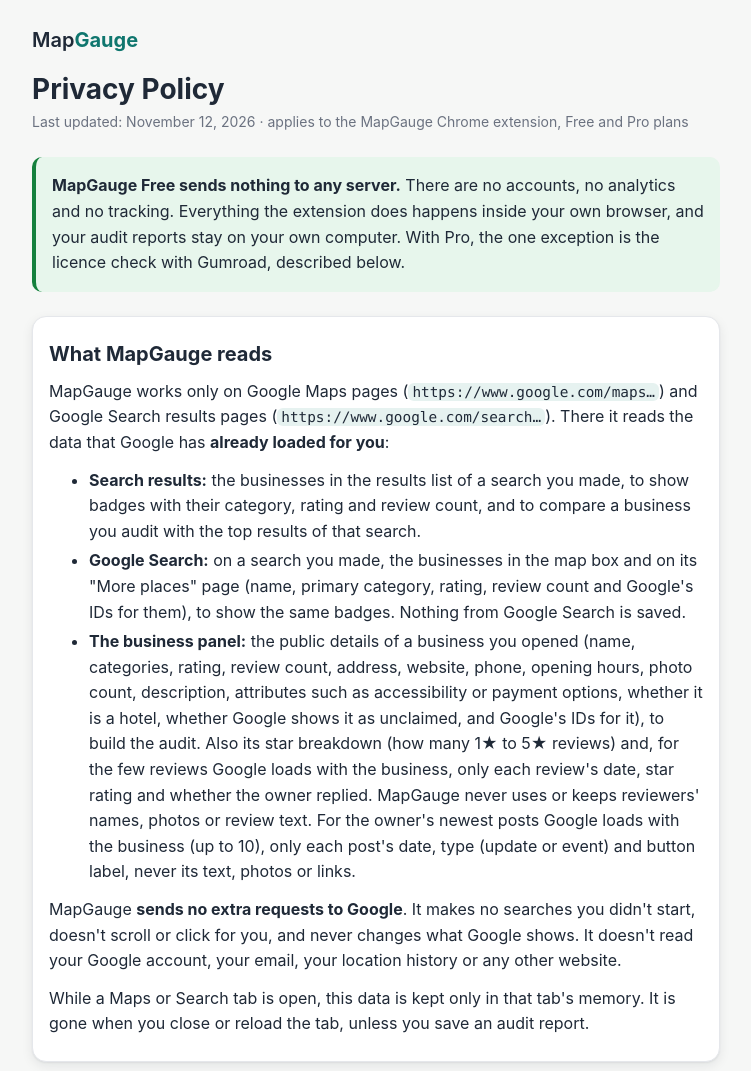
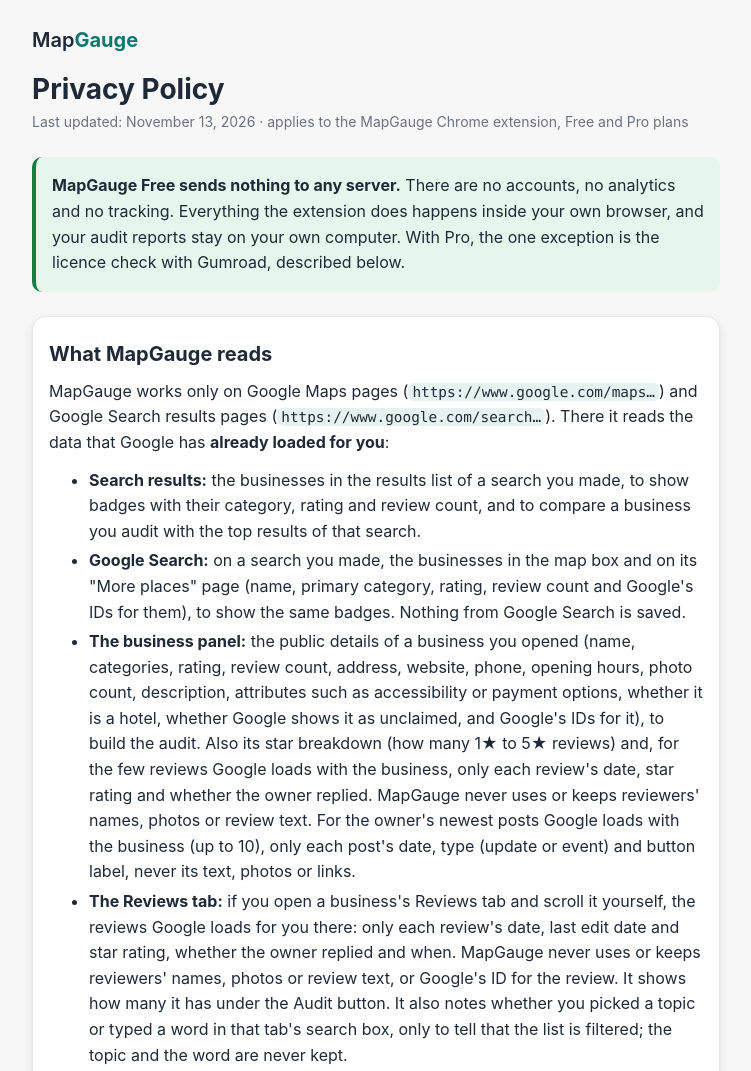
Before and after one commit to Moklesur/mapgauge-site, a plain HTML site: page privacy.html in a window 1280 px wide. Shown: the top 1071 px of the page, without its empty margins (264-1015 px from the left). Drawn offline with Linux system fonts and the light colour scheme.

Commit message:
Revise privacy policy last updated date and details
Updated the last updated date in the privacy policy and added details about data handling for the Reviews tab.

```diff
--- a/privacy.html
+++ b/privacy.html
@@ -92,7 +92,7 @@
   <main class="page">
     <span class="wm">Map<b>Gauge</b></span>
     <h1>Privacy Policy</h1>
-    <p class="muted">Last updated: November 12, 2026 · applies to the MapGauge Chrome extension, Free and Pro plans</p>
+    <p class="muted">Last updated: November 13, 2026 · applies to the MapGauge Chrome extension, Free and Pro plans</p>
 
     <div class="summary">
       <p><strong>MapGauge Free sends nothing to any server.</strong> There are no accounts, no analytics and no tracking. Everything the extension does happens inside your own browser, and your audit reports stay on your own computer. With Pro, the one exception is the licence check with Gumroad, described below.</p>
@@ -105,6 +105,7 @@
         <li><strong>Search results:</strong> the businesses in the results list of a search you made, to show badges with their category, rating and review count, and to compare a business you audit with the top results of that search.</li>
         <li><strong>Google Search:</strong> on a search you made, the businesses in the map box and on its "More places" page (name, primary category, rating, review count and Google's IDs for them), to show the same badges. Nothing from Google Search is saved.</li>
         <li><strong>The business panel:</strong> the public details of a business you opened (name, categories, rating, review count, address, website, phone, opening hours, photo count, description, attributes such as accessibility or payment options, whether it is a hotel, whether Google shows it as unclaimed, and Google's IDs for it), to build the audit. Also its star breakdown (how many 1★ to 5★ reviews) and, for the few reviews Google loads with the business, only each review's date, star rating and whether the owner replied. MapGauge never uses or keeps reviewers' names, photos or review text. For the owner's newest posts Google loads with the business (up to 10), only each post's date, type (update or event) and button label, never its text, photos or links.</li>
+        <li><strong>The Reviews tab:</strong> if you open a business's Reviews tab and scroll it yourself, the reviews Google loads for you there: only each review's date, last edit date and star rating, whether the owner replied and when. MapGauge never uses or keeps reviewers' names, photos or review text, or Google's ID for the review. It shows how many it has under the Audit button. It also notes whether you picked a topic or typed a word in that tab's search box, only to tell that the list is filtered; the topic and the word are never kept.</li>
       </ul>
       <p>MapGauge <strong>sends no extra requests to Google</strong>. It makes no searches you didn't start, doesn't scroll or click for you, and never changes what Google shows. It doesn't read your Google account, your email, your location history or any other website.</p>
       <p>While a Maps or Search tab is open, this data is kept only in that tab's memory. It is gone when you close or reload the tab, unless you save an audit report.</p>
@@ -116,6 +117,7 @@
       <ul>
         <li><strong>What a report holds:</strong> the business's public details listed above, the time you saved it, and the address of the Google Maps page you were on (so you can reopen it). That address can include your search words and the map area you were looking at.</li>
         <li><strong>For the Compare tab:</strong> if you opened the business from a search, the report also keeps your search words, the business's position in that search, and for the first 10 other businesses in the results their public name, categories, rating, review count, photo count, opening hours, website, phone, whether it is a hotel, whether Google shows it as unclaimed and its Google ID.</li>
+        <li><strong>For the review audit:</strong> if you loaded reviews on the business's Reviews tab before clicking Audit, the report also keeps up to 1,000 of them, each with only the dates, star rating and whether the owner replied listed above.</li>
         <li><strong>Compares used today:</strong> the date and how many compares you used on it (Free includes 3 a day). This count stays on your computer.</li>
         <li><strong>Pro licence (only if you activate Pro):</strong> your licence key, whether Gumroad said it is active (or why not, for example "refunded"), and when it was last checked. Removing the key on MapGauge's Pro licence page deletes it.</li>
         <li><strong>Where:</strong> in <code>chrome.storage.local</code>, the extension's own storage on your computer. It isn't synced to your Google account or sent anywhere.</li>
```
